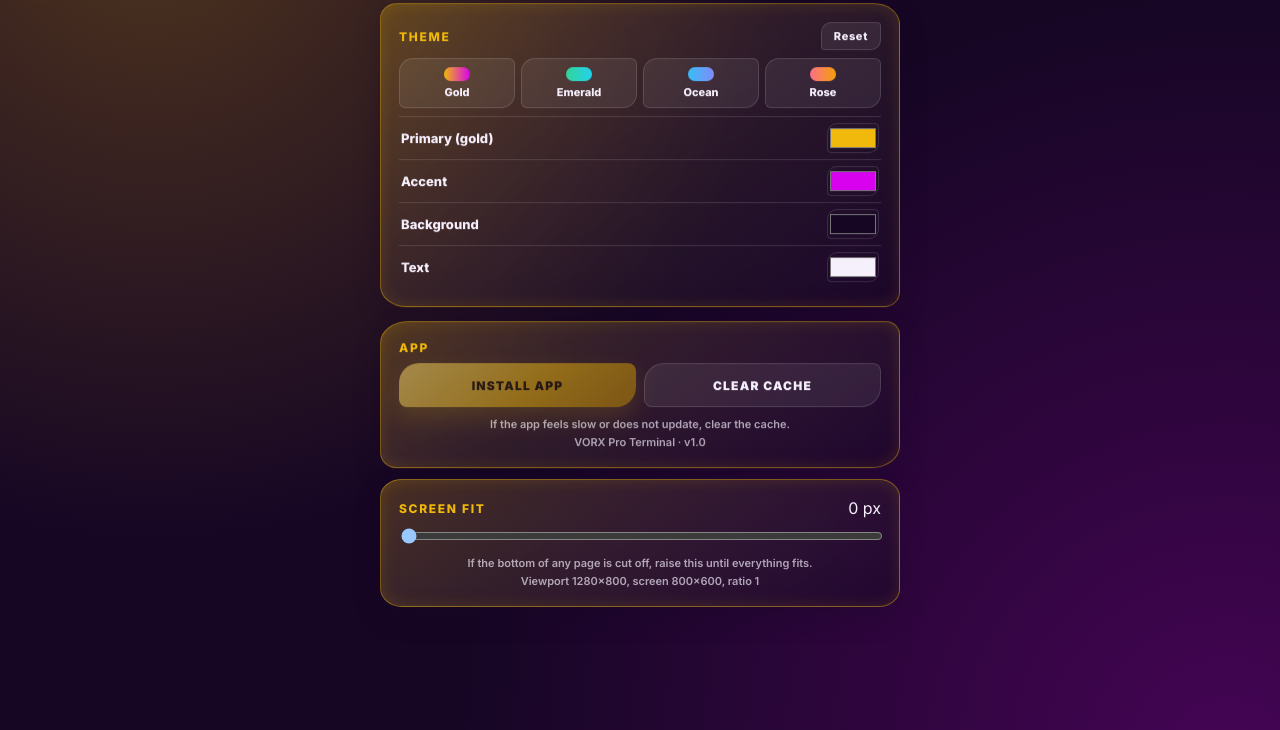
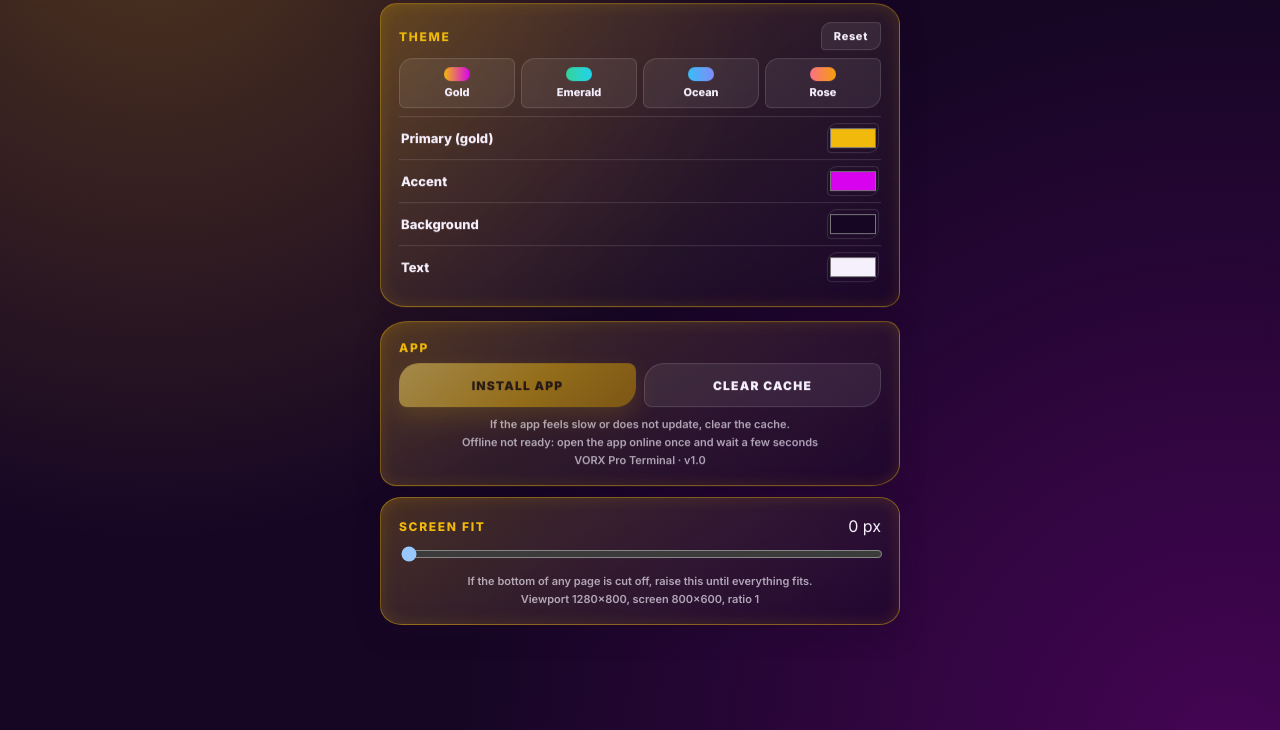
Before and after one commit to justrishad777-code/vorx, a website: page settings.html in a window 1280 px wide. Shown: the part 70-800 px from the top of the page. Drawn offline with Linux system fonts and the light colour scheme.

Commit message:
Add files via upload

```diff
--- a/settings.html
+++ b/settings.html
@@ -33,6 +33,7 @@
     <div class="hd"><b>APP</b></div>
     <div class="two"><button class="btn" id="inst">Install app</button><button class="btn ghost" id="clr">Clear cache</button></div>
     <p class="note" id="hint" style="margin-top:10px">If the app feels slow or does not update, clear the cache.</p>
+    <p class="note" id="off" style="margin-top:4px"></p>
     <p class="note" style="margin-top:4px">VORX Pro Terminal · v1.0</p>
   </section>
   <section class="card">
@@ -71,6 +72,13 @@
     VORX.installEvt.prompt(); await VORX.installEvt.userChoice; VORX.installEvt = null; sync();
   };
   window.addEventListener('vorx-install', sync); sync();
+  (async () => {
+    try {
+      const reg = await navigator.serviceWorker.getRegistration(); let n = 0;
+      for (const k of await caches.keys()) n += (await (await caches.open(k)).keys()).length;
+      $('#off').textContent = reg && n >= 10 ? `Offline ready (${n} files saved)` : 'Offline not ready: open the app online once and wait a few seconds';
+    } catch (e) { $('#off').textContent = 'Offline mode is not supported here'; }
+  })();
   const gap = $('#gap'); gap.value = store.get('gap', 0);
   const paintGap = () => { $('#gv').textContent = gap.value + ' px'; root.style.setProperty('--gap', gap.value + 'px'); };
   gap.oninput = () => { paintGap(); store.set('gap', +gap.value); }; paintGap();
```
Also changed, not shown: service-worker.js (+5 -4 lines).
